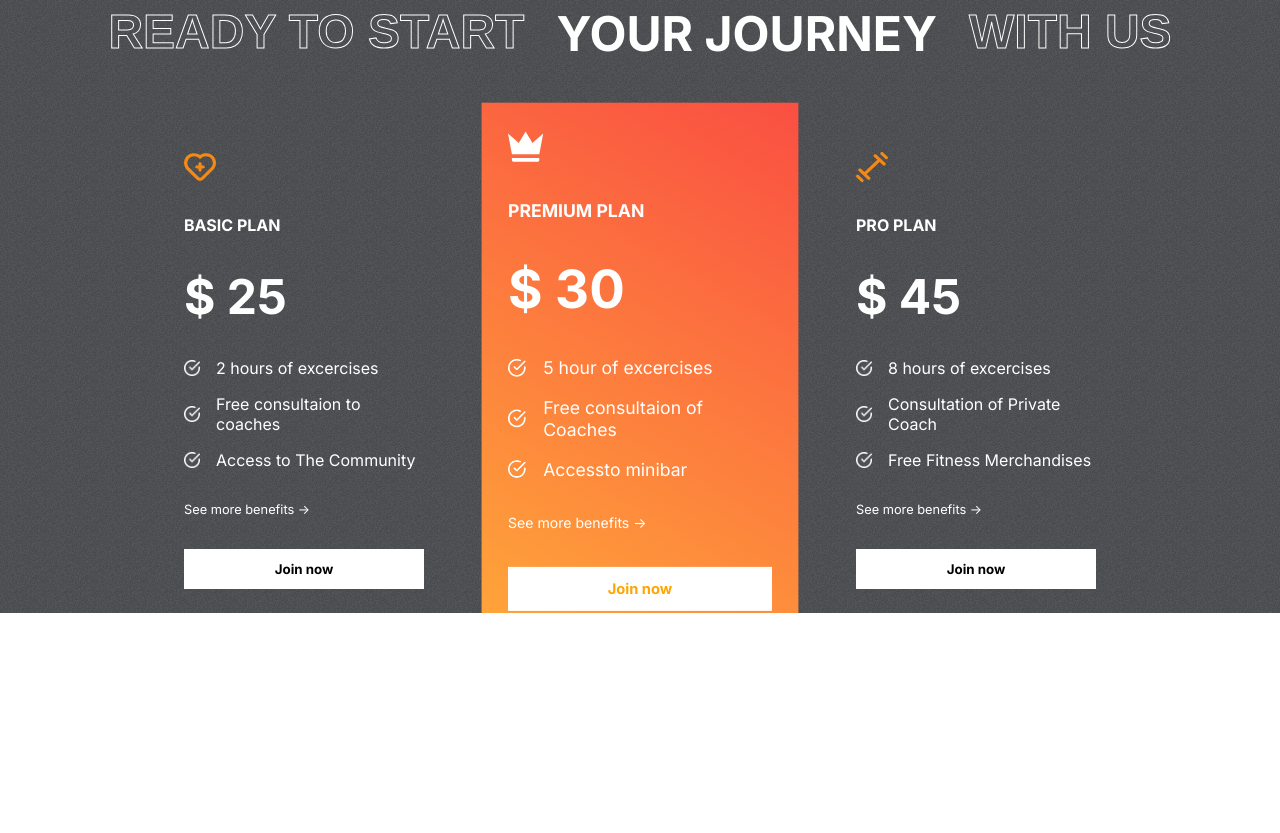
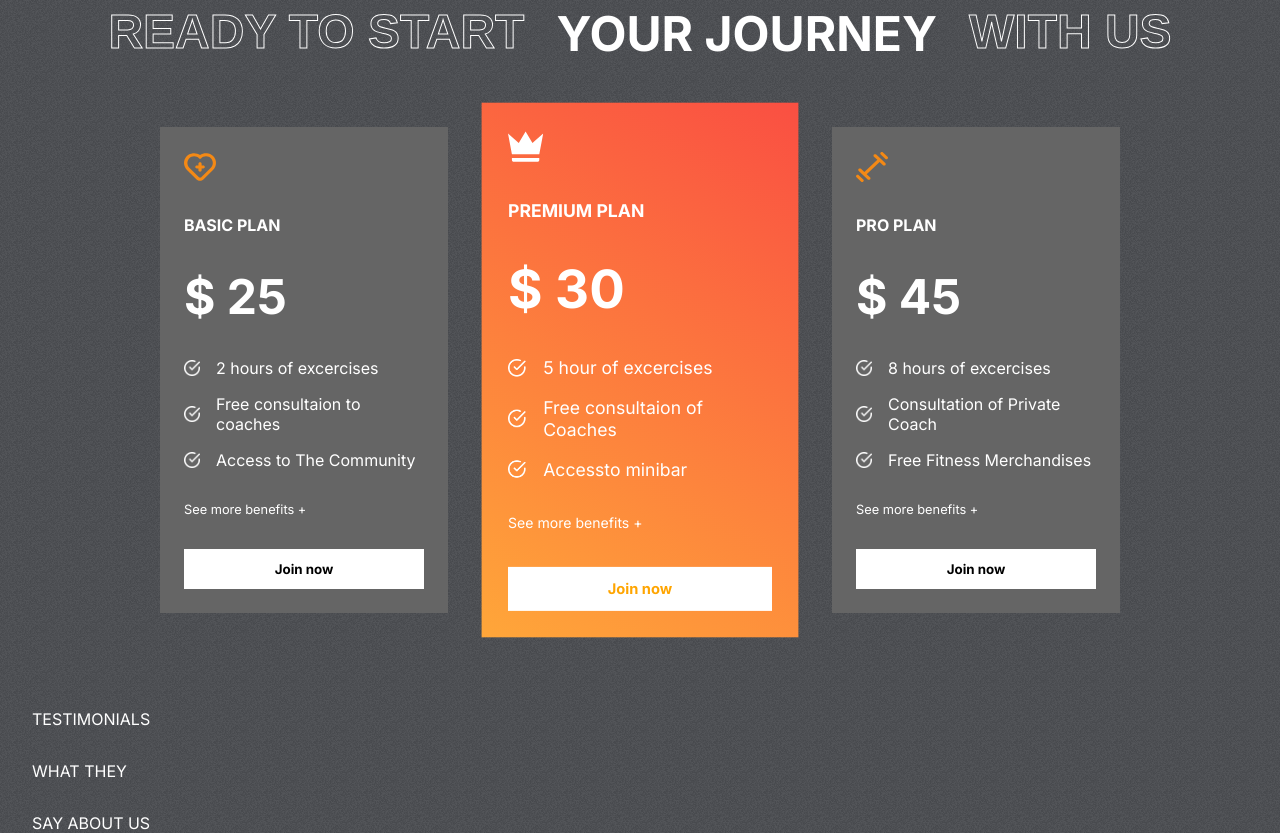
Before and after one commit to FirdeusGj/Fitness-Website, a React (Create React App) app: page / in a window 1280 px wide. Shown: the part 1819-2652 px from the top of the page. Before the commit the page ends 2432 px from the top, so only its background shows below. Built offline with nearby package versions, Linux system fonts and the light colour scheme.

Commit message:
made a little bit of testimonials

```diff
--- a/src/App.js
+++ b/src/App.js
@@ -3,6 +3,7 @@
 import Plans from './components/Plans/Plans';
 import Programs from './components/Programs/Programs';
 import Reasons from './components/Reasons/Reasons';
+import Testimonials from './components/Testimonials/Testimonials';
 function App() {
   return (
     <div className="App">
@@ -10,6 +11,7 @@
       <Programs/>
       <Reasons/>
       <Plans/>
+      <Testimonials/>
     </div>
   );
 }
--- a/src/components/Plans/Plans.css
+++ b/src/components/Plans/Plans.css
@@ -19,6 +19,7 @@
     gap: 2rem;
     padding: 1.5rem;
     width: 15rem;
+    background: var(--caloryCard);
 }
 .plan:nth-child(2){
     background: var(--planCard);
--- a/src/components/Plans/Plans.jsx
+++ b/src/components/Plans/Plans.jsx
@@ -27,7 +27,7 @@
               ))}
             </div>
             <div>
-              <span>See more benefits -></span>
+              <span>See more benefits +</span>
             </div>
             <button className="btn">Join now</button>
           </div>
--- a/src/components/Reasons/Reasons.css
+++ b/src/components/Reasons/Reasons.css
@@ -4,11 +4,12 @@
     gap: 2rem;
 }
 .left-r{
-    flex:1 1;
+    grid-gap: 1rem;
     display: grid;
-    grid-template-columns: repeat(3, 1fr);
+    flex: 1 1;
     gap: 1rem;
     grid-auto-rows: 1fr;
+    grid-template-columns: repeat(3,1fr)
 }
 .left-r>img{
     object-fit: cover;
--- /dev/null
+++ b/src/components/Testimonials/Testimonials.css
@@ -0,0 +1,13 @@
+.Testimonials{
+    display: flex;
+    gap: 1rem;
+    padding: 0 2rem;
+}
+.left-t{
+    display: flex;
+    flex:1 1;
+    gap: 2rem;
+    flex-direction: column;
+    text-transform: uppercase;
+    color:white;
+}
--- /dev/null
+++ b/src/components/Testimonials/Testimonials.jsx
@@ -0,0 +1,17 @@
+import React from "react";
+import "./Testimonials.css";
+
+const Testimonials = () => {
+  return (
+    <div className="Testimonials">
+      <div className="left-t">
+        <span>Testimonials</span>
+        <span>What they</span>
+        <span>say about us</span>
+      </div>
+      <div className="right-t"></div>
+    </div>
+  );
+};
+
+export default Testimonials;
```
